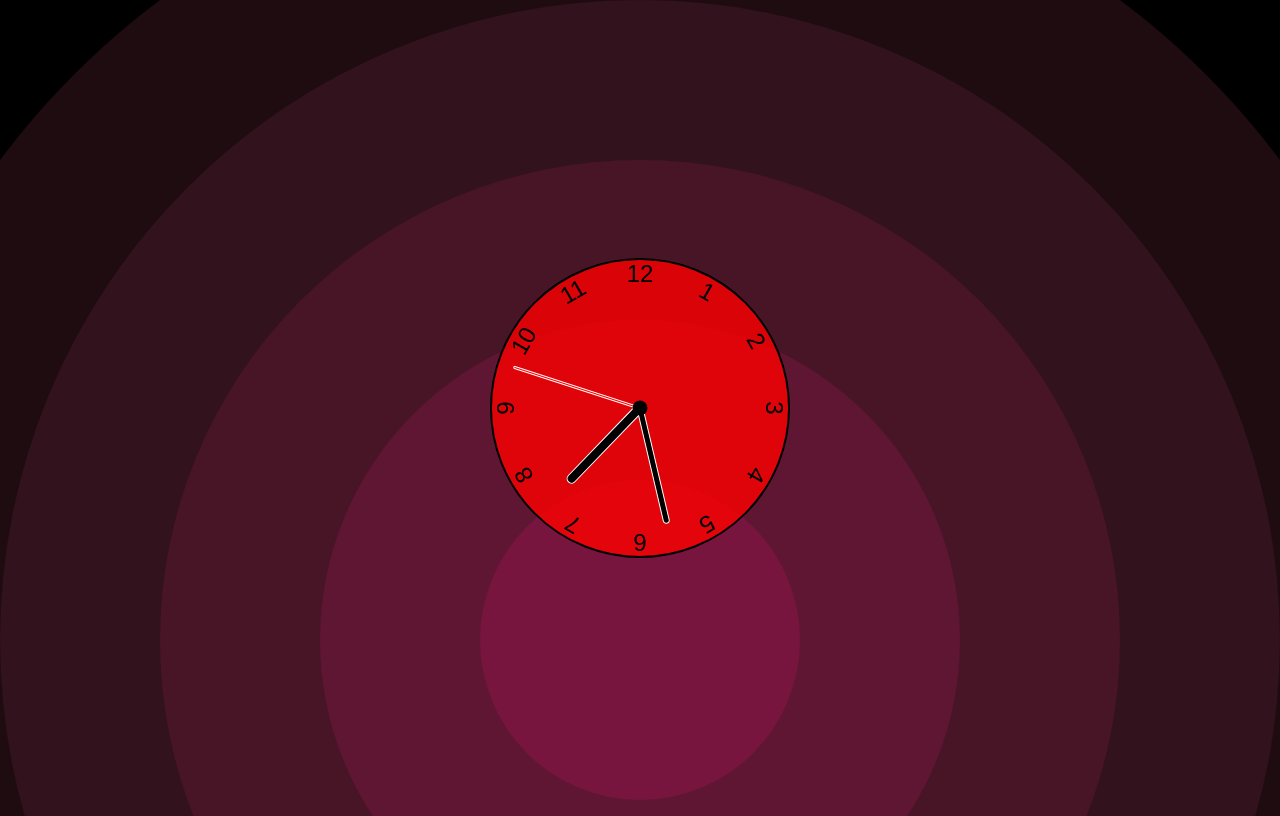
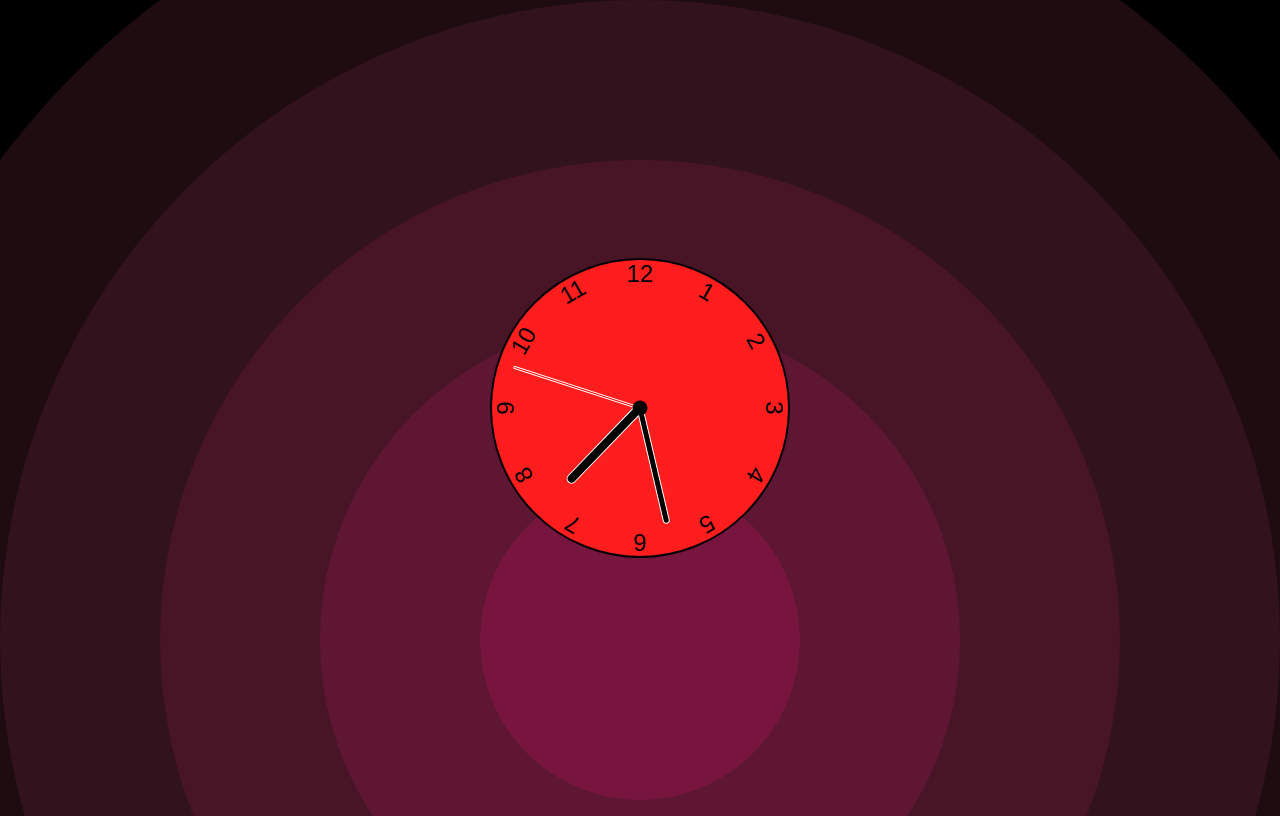
Before and after one commit to eppisai/JS_Clock-using-webdev-simplified-, a plain HTML site: page index.html in a window 1280 px wide. Drawn offline with Linux system fonts and the light colour scheme.

Commit message:
Update styles.css

```diff
--- a/styles.css
+++ b/styles.css
@@ -19,7 +19,7 @@ background-size: cover;
 .clock {
   width: 300px;
   height: 300px;
-  background-color: rgba(255, 0, 0, .8);
+  background-color: rgba(255, 29, 30, 1);
   border-radius: 50%;
   border: 2px solid black;
   position: relative;
```
